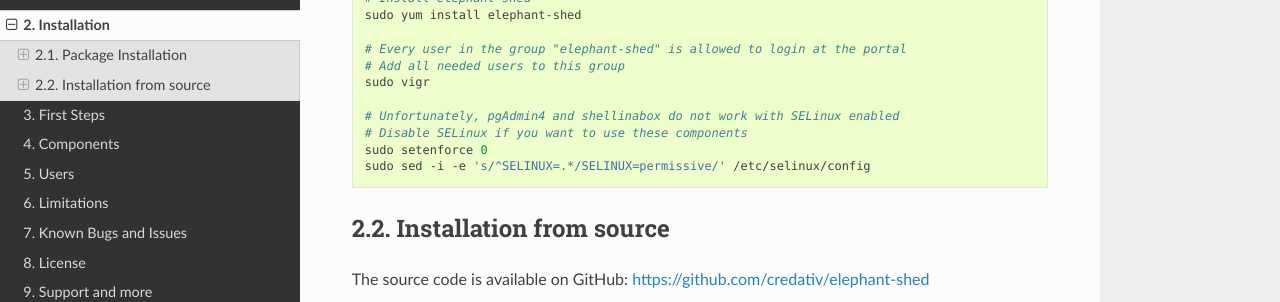
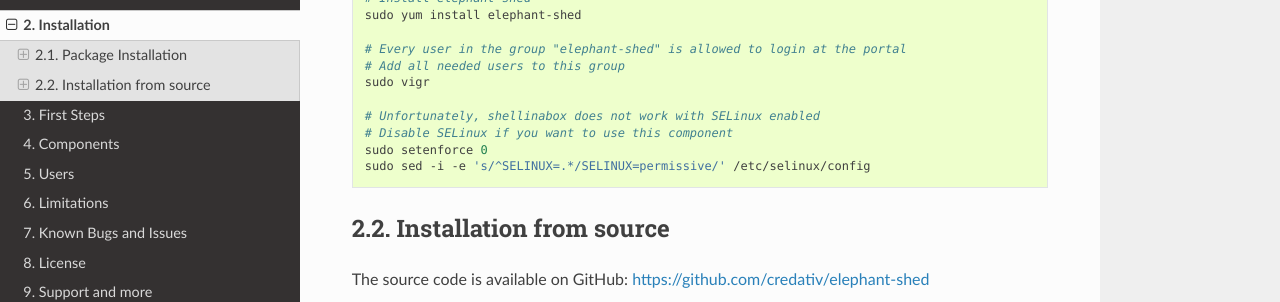
Before and after one commit to credativ/elephant-shed, a Sphinx documentation site: the page built from doc/chapter/installation.md, in a window 1280 px wide and 900 px high, scrolled down 1411 px. Shown: the part 151-453 px from the top of the window. Built offline with Sphinx 7.4.7 and the Read the Docs theme 2.0.0, drawn with Linux system fonts in a browser that asks for light colours.

Commit message:
rpm: Remove pgadmin4 support
Broken by the removal of pgadmin4 from yum.postgresql.org.

````diff
--- a/doc/chapter/installation.md
+++ b/doc/chapter/installation.md
@@ -86,8 +86,8 @@ sudo yum install elephant-shed
 # Add all needed users to this group
 sudo vigr
 
-# Unfortunately, pgAdmin4 and shellinabox do not work with SELinux enabled
-# Disable SELinux if you want to use these components
+# Unfortunately, shellinabox does not work with SELinux enabled
+# Disable SELinux if you want to use this component
 sudo setenforce 0
 sudo sed -i -e 's/^SELINUX=.*/SELINUX=permissive/' /etc/selinux/config
 ```
````
Also changed, not shown: doc/chapter/issues.md (+0 -1 lines), 1 other file.
